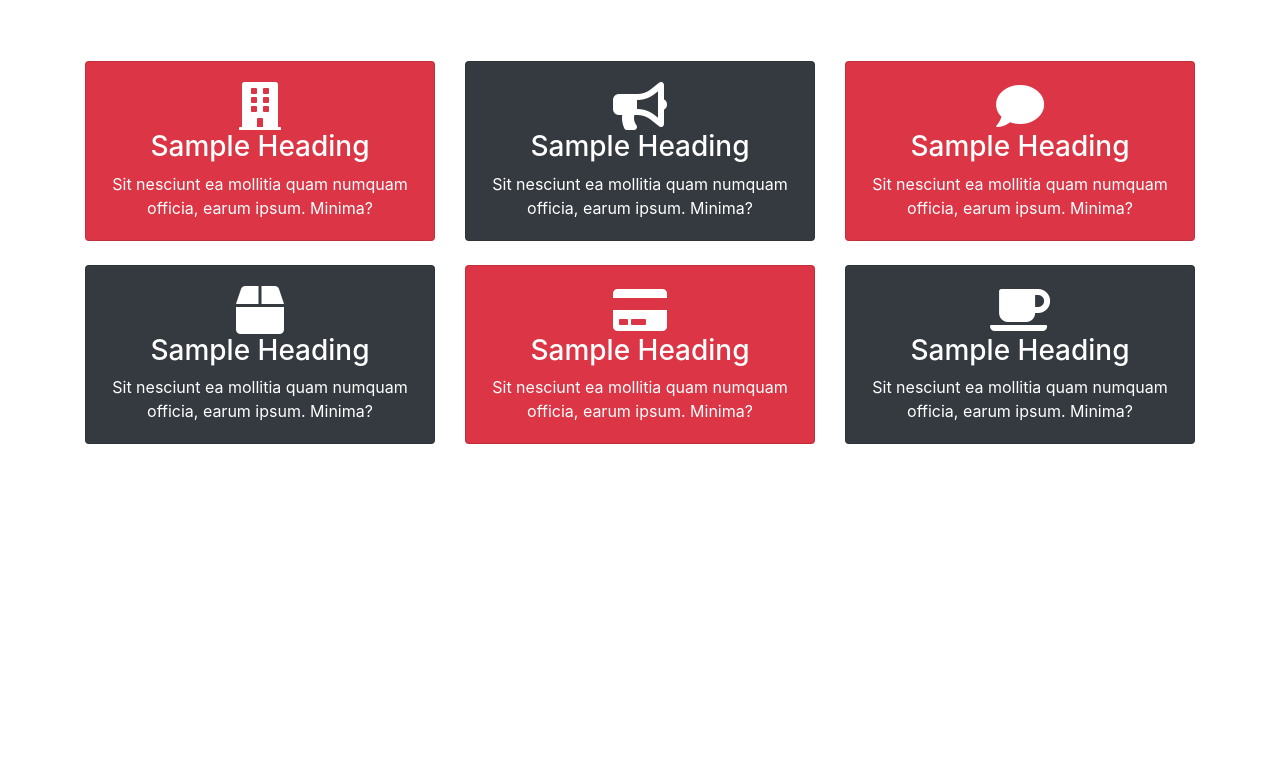
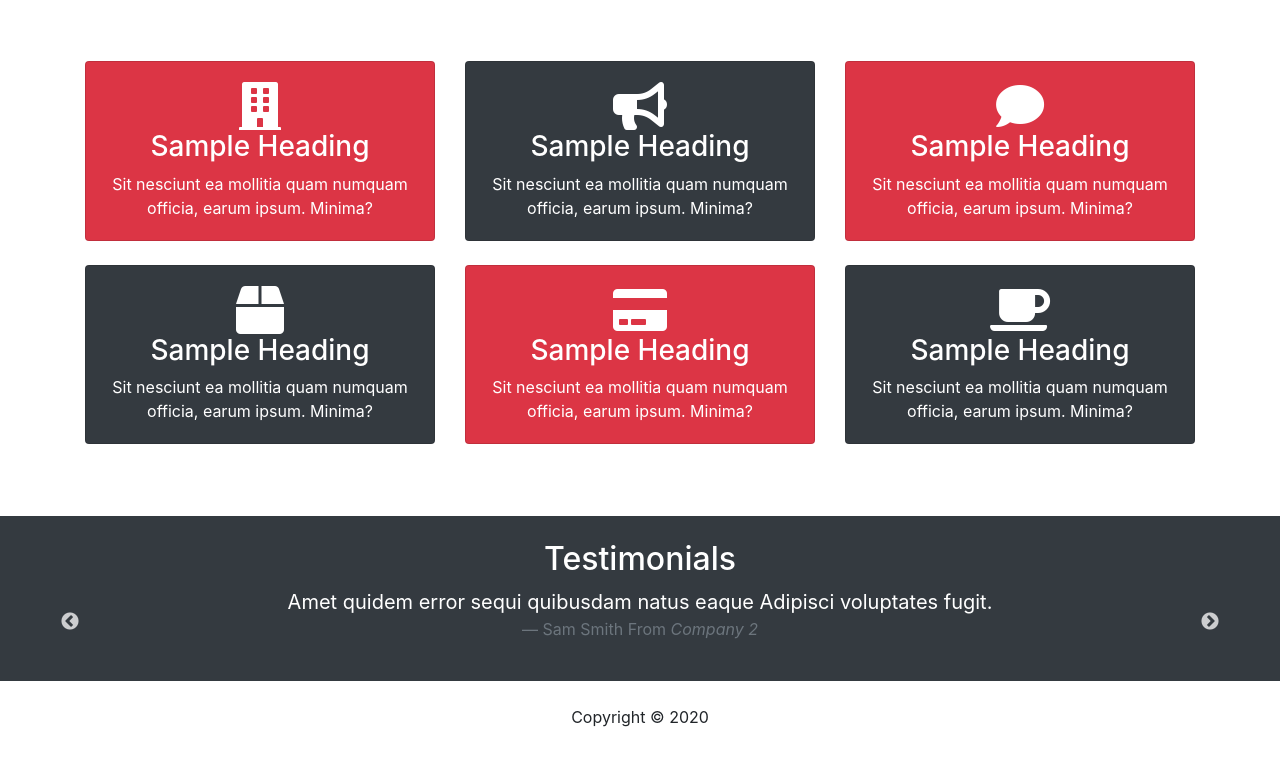
Before and after one commit to DalatCoder/learn-bootstrap-4, a plain HTML site: page 03.glozoom/about.html in a window 1280 px wide. Shown: the part 765-1534 px from the top of the page. Before the commit the page ends 1281 px from the top, so only its background shows below. Drawn offline with nearby package versions, Linux system fonts and the light colour scheme.

Commit message:
Complete about page

```diff
--- a/03.glozoom/about.html
+++ b/03.glozoom/about.html
@@ -105,7 +105,7 @@
               voluptas
             </p>
           </div>
-          <div class="col-md-6 d-none d-md-block ">
+          <div class="col-md-6 d-none d-md-block">
             <img
               class="img-fluid rounded-circle about-img"
               src="https://source.unsplash.com/random/700x700/?technology"
@@ -125,7 +125,8 @@
               <div class="card-body">
                 <i class="fas fa-building fa-3x"></i>
                 <h3>Sample Heading</h3>
-                Sit nesciunt ea mollitia quam numquam officia, earum ipsum. Minima?
+                Sit nesciunt ea mollitia quam numquam officia, earum ipsum.
+                Minima?
               </div>
             </div>
           </div>
@@ -134,7 +135,8 @@
               <div class="card-body">
                 <i class="fas fa-bullhorn fa-3x"></i>
                 <h3>Sample Heading</h3>
-                Sit nesciunt ea mollitia quam numquam officia, earum ipsum. Minima?
+                Sit nesciunt ea mollitia quam numquam officia, earum ipsum.
+                Minima?
               </div>
             </div>
           </div>
@@ -143,7 +145,8 @@
               <div class="card-body">
                 <i class="fas fa-comment fa-3x"></i>
                 <h3>Sample Heading</h3>
-                Sit nesciunt ea mollitia quam numquam officia, earum ipsum. Minima?
+                Sit nesciunt ea mollitia quam numquam officia, earum ipsum.
+                Minima?
               </div>
             </div>
           </div>
@@ -154,7 +157,8 @@
               <div class="card-body">
                 <i class="fas fa-box fa-3x"></i>
                 <h3>Sample Heading</h3>
-                Sit nesciunt ea mollitia quam numquam officia, earum ipsum. Minima?
+                Sit nesciunt ea mollitia quam numquam officia, earum ipsum.
+                Minima?
               </div>
             </div>
           </div>
@@ -163,7 +167,8 @@
               <div class="card-body">
                 <i class="fas fa-credit-card fa-3x"></i>
                 <h3>Sample Heading</h3>
-                Sit nesciunt ea mollitia quam numquam officia, earum ipsum. Minima?
+                Sit nesciunt ea mollitia quam numquam officia, earum ipsum.
+                Minima?
               </div>
             </div>
           </div>
@@ -172,13 +177,71 @@
               <div class="card-body">
                 <i class="fas fa-coffee fa-3x"></i>
                 <h3>Sample Heading</h3>
-                Sit nesciunt ea mollitia quam numquam officia, earum ipsum. Minima?
+                Sit nesciunt ea mollitia quam numquam officia, earum ipsum.
+                Minima?
               </div>
             </div>
           </div>
         </div>
       </div>
     </section>
+
+    <!-- TESTIMONIALS -->
+    <section id="testimonials" class="p-4 bg-dark text-white">
+      <div class="container">
+        <h2 class="text-center">Testimonials</h2>
+        <div class="row text-center">
+          <div class="col">
+            <div class="slider">
+              <div>
+                <blockquote class="blockquote">
+                  <p class="mb-0">
+                    Amet quidem error sequi quibusdam natus eaque Adipisci
+                    voluptates fugit.
+                  </p>
+                  <footer class="blockquote-footer">Sam Smith From
+                    <cite title="Company 2">Company 2</cite>
+                  </footer>
+                </blockquote>
+              </div>
+              <div>
+                <blockquote class="blockquote">
+                  <p class="mb-0">
+                    Amet quidem error sequi quibusdam natus eaque Adipisci
+                    voluptates fugit.
+                  </p>
+                  <footer class="blockquote-footer">Sam Williams From
+                    <cite title="Company 3">Company 3</cite>
+                  </footer>
+                </blockquote>
+              </div>
+              <div>
+                <blockquote class="blockquote">
+                  <p class="mb-0">
+                    Amet quidem error sequi quibusdam natus eaque Adipisci
+                    voluptates fugit.
+                  </p>
+                  <footer class="blockquote-footer">John Doe From
+                    <cite title="Company 1">Company 1</cite>
+                  </footer>
+                </blockquote>
+              </div>
+            </div>
+          </div>
+        </div>
+      </div>
+    </section>
+
+    <!-- FOOTER -->
+    <footer id="main-footer" class="text-center p-4">
+      <div class="container">
+        <div class="row">
+          <div class="col">
+            <p>Copyright &copy; <span id="year"></span></p>
+          </div>
+        </div>
+      </div>
+    </footer>
 
     <script
       src="http://code.jquery.com/jquery-3.3.1.min.js"
@@ -204,6 +267,13 @@
     <script>
       // Get the current year for the copyright
       $('#year').text(new Date().getFullYear());
+
+      // Init slick slider
+      $('.slider').slick({
+        infinite: true,
+        slideToShow: 1,
+        slideToScroll: 1
+      });
     </script>
   </body>
 </html>
```
